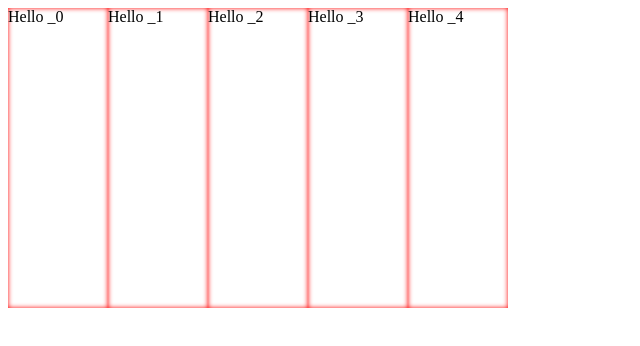
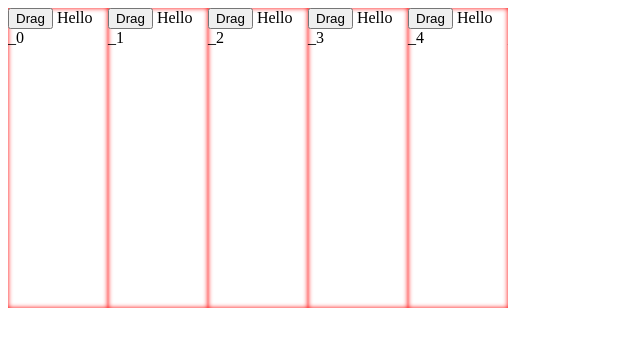
Before and after one commit to vaheqelyan/vue-sort, a Vue app: page / in a window 1280 px wide. Shown: the top 346 px of the page, without its empty margins (0-640 px from the left). Built offline with nearby package versions, Linux system fonts and the light colour scheme; what namey-mcnameface would draw is missing.

Commit message:
feat: Pass a custom event which will allow to start a drag event on a custom element

```diff
--- a/src/App.vue
+++ b/src/App.vue
@@ -87,9 +87,11 @@ const onSort2 = ({ index, newIndex }) => {
       :row-height="100"
       drop-id="bucket-1"
       direction="row"
+      disable-event
     >
-    <template v-slot:item="{ item }">
+      <template v-slot:item="{ item, mousedown }">
         <div class="row">
+          <button @mousedown="mousedown">Drag</button>
           Hello {{ item.key }}
         </div>
       </template>
@@ -98,7 +100,6 @@ const onSort2 = ({ index, newIndex }) => {
         <div class="item">{{ item.key }}</div>
       </template>
     </SortList>
-
 
     <!--<SortList
     :list="items2"
@@ -120,7 +121,6 @@ const onSort2 = ({ index, newIndex }) => {
       <div class="item">{{ item.key }}</div>
     </template>
   </SortList>-->
-
   </DnDProvider>
 </template>
 
--- a/src/Move.vue
+++ b/src/Move.vue
@@ -1,12 +1,12 @@
 <template>
   <div
-    :data-index="index"
-    @mousedown="mousedown"
+    :data-vsort-item="item[itemId]"
+    v-on="bindEvent"
     :style="getStyle"
     :class="getClass"
     class="item"
   >
-    <slot />
+    <slot :mousedown="mousedown" />
   </div>
 </template>
 
@@ -17,6 +17,8 @@ import { DIRECTION } from './constants/props'
 const EDGE_THRESHOLD = 20
 
 const props = defineProps({
+  itemId: String,
+  disableEvent: Boolean,
   rowHeight: Number,
   item: Object,
   hasStarted: Boolean,
@@ -65,12 +67,16 @@ const edge = reactive({
 const emit = defineEmits(['start'])
 
 const mousedown = (event) => {
-  const { clientX, clientY, currentTarget } = event
+  const { clientX, clientY } = event
+
+  const target = document.querySelector(
+    `[data-vsort-item="${props.item[props.itemId]}"]`
+  )
 
   initXY.x = clientX
   initXY.y = clientY
 
-  const targetBound = currentTarget.getBoundingClientRect()
+  const targetBound = target.getBoundingClientRect()
   const containerBound = props.container.getBoundingClientRect()
 
   //enlargeEdges()
@@ -129,8 +135,12 @@ const getProp = computed(() => {
 const getClass = computed(() => {
   return [
     { 'transition no-select': props.startTransition },
-    `vue-sort--${props.direction}`
+    `vue-sort--${props.direction}`,
   ]
+})
+
+const bindEvent = computed(() => {
+  return !props.disableEvent ? { mousedown } : {}
 })
 
 const getStyle = computed(() => {
@@ -147,14 +157,14 @@ const getStyle = computed(() => {
       return {
         [position]: `${index * rowHeight}px`,
         transform: `translate${translateAxis}(${rowHeight}px)`,
-        [size]: `${rowHeight}px`
+        [size]: `${rowHeight}px`,
       }
     }
   }
 
   return {
     [position]: `${index * rowHeight}px`,
-    [size]: `${rowHeight}px`
+    [size]: `${rowHeight}px`,
   }
 })
 </script>
--- a/src/SortList.vue
+++ b/src/SortList.vue
@@ -3,6 +3,8 @@
     <div class="scrollList" ref="container" @scroll="onScroll" v-bind="$attrs">
       <div class="scrollList__inner" :style="getContainerHeight.style">
         <move
+          :item-id="itemId"
+          :disable-event="disableEvent"
           :row-height="rowHeight"
           :start-transition="startTransition"
           :item="item"
@@ -19,7 +21,9 @@
           :move-instance="getDnDMove"
           :direction="direction"
         >
-          <slot name="item" v-bind:item="item" />
+          <template #default="{ mousedown }">
+            <slot name="item" :item="item" :mousedown="mousedown" />
+          </template>
         </move>
       </div>
     </div>
@@ -57,6 +61,7 @@ Array.prototype.move = function (from, to) {
 }
 
 const props = defineProps({
+  disableEvent: Boolean,
   list: Array,
   itemId: String,
   rowHeight: Number,
```
Lines whose indentation alone changed are shown as unchanged.
